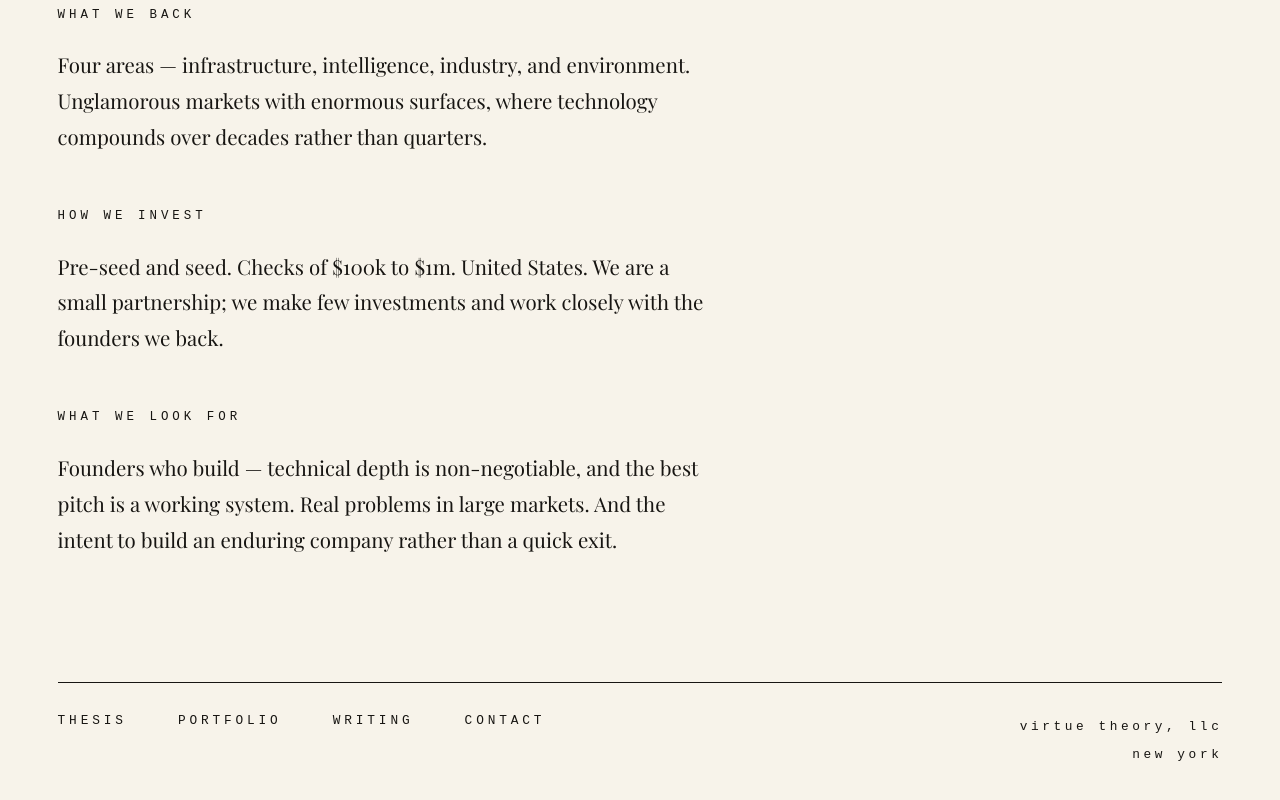
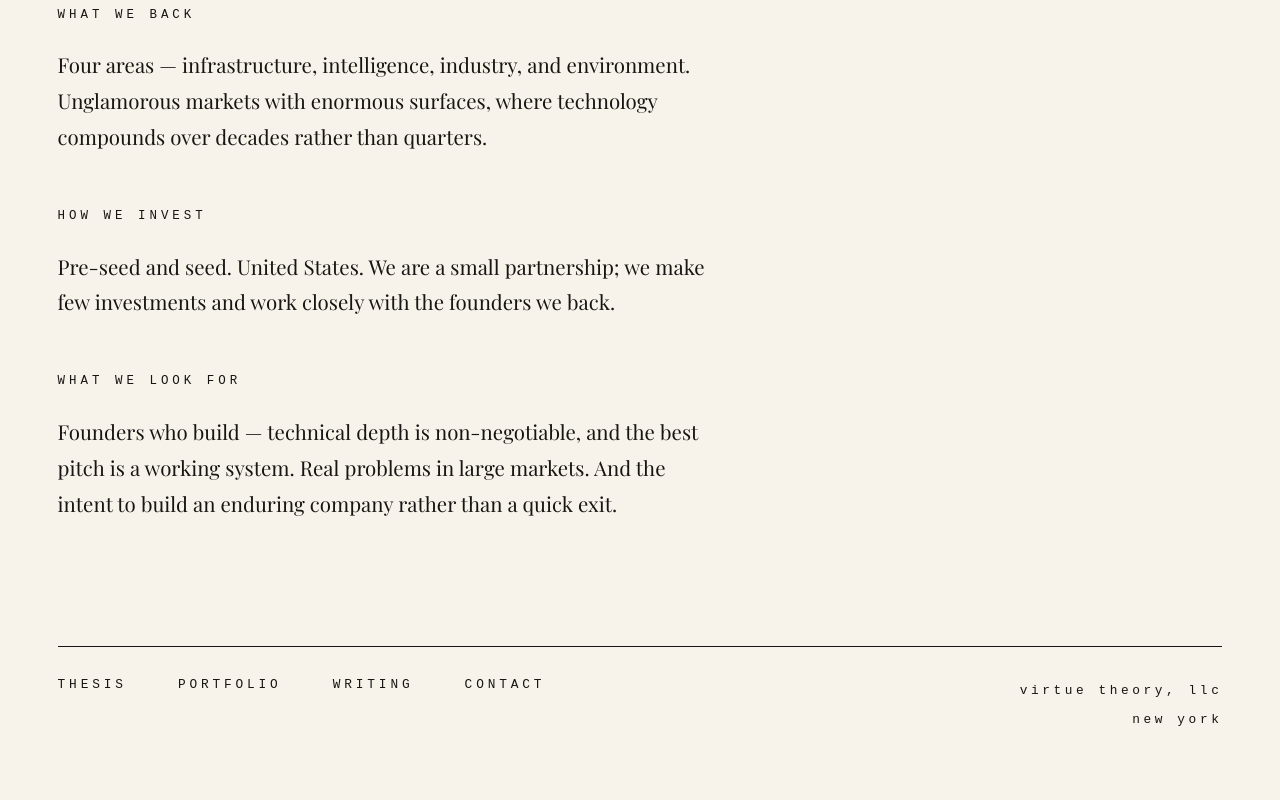
Before and after one commit to esteininger/virtuetheory.com, a plain HTML site: page thesis.html in a window 1280 px wide. Shown: the part 668-1468 px from the top of the page. Drawn offline with nearby package versions, Linux system fonts and the light colour scheme.

Commit message:
Update thesis.html

```diff
--- a/thesis.html
+++ b/thesis.html
@@ -29,7 +29,7 @@
       <p class="mono-label">What we back</p>
       <p>Four areas &mdash; infrastructure, intelligence, industry, and environment. Unglamorous markets with enormous surfaces, where technology compounds over decades rather than quarters.</p>
       <p class="mono-label">How we invest</p>
-      <p>Pre-seed and seed. Checks of $100k to $1m. United States. We are a small partnership; we make few investments and work closely with the founders we back.</p>
+      <p>Pre-seed and seed. United States. We are a small partnership; we make few investments and work closely with the founders we back.</p>
       <p class="mono-label">What we look for</p>
       <p>Founders who build &mdash; technical depth is non-negotiable, and the best pitch is a working system. Real problems in large markets. And the intent to build an enduring company rather than a quick exit.</p>
     </div>
```
